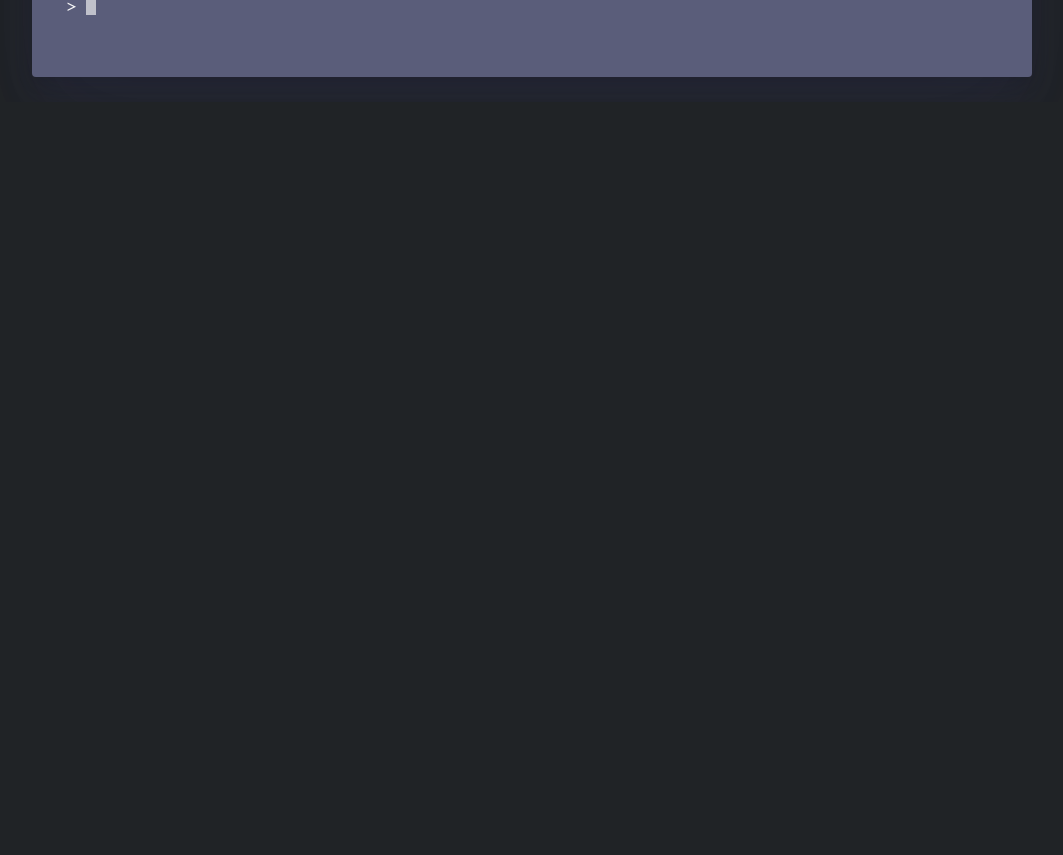
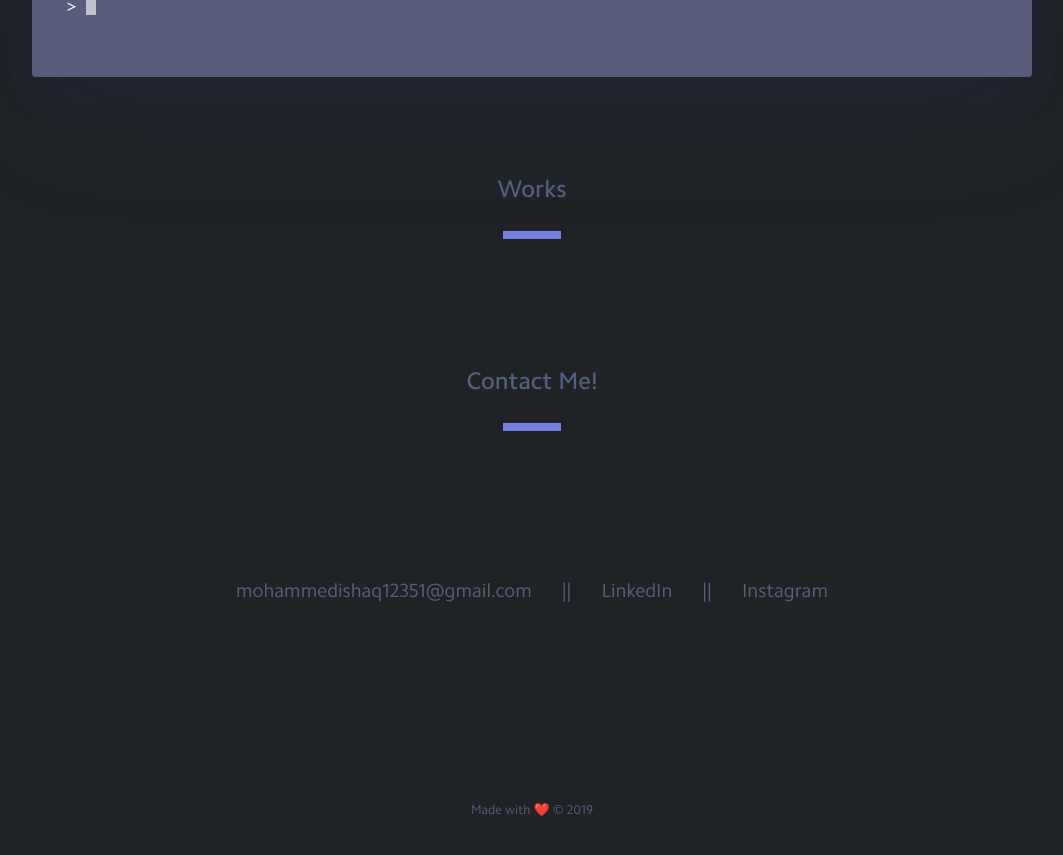
Before and after one commit to Arish-Shah/portfolio, a React (Create React App) app: page / in a window 1280 px wide. Shown: the part 1039-1894 px from the top of the page, without its empty margins (108-1171 px from the left). Before the commit the page ends 1141 px from the top, so only its background shows below. Built offline with nearby package versions, Linux system fonts and the light colour scheme.

Commit message:
Still adding

```diff
--- a/src/App.js
+++ b/src/App.js
@@ -3,8 +3,10 @@ import React from 'react';
 import Navbar from './components/Navbar';
 import Main from './components/Main';
 import About from './components/About';
+import ContactLinks from './components/ContactLinks';
 
 import statements from './content/about-me';
+import Footer from './components/Footer';
 
 const App = () => {
 	return (
@@ -13,6 +15,15 @@ const App = () => {
 				<Navbar />
 				<Main />
 				<About statements={statements} />
+				<h2 id="works" className="section-title">
+					Works
+				</h2>
+				<div className="background" />
+				<h2 id="contact" className="section-title">
+					Contact Me!
+				</h2>
+				<ContactLinks />
+				<Footer />
 			</div>
 		</div>
 	);
--- /dev/null
+++ b/src/components/ContactLinks.js
@@ -0,0 +1,37 @@
+import React from 'react';
+
+const ContactLinks = () => {
+	return (
+		<div className="contact-links">
+			<span>
+				<a
+					rel="noopener"
+					target="_blank"
+					href="mailto:mohammedishaq12351@gmail.com"
+				>
+					mohammedishaq12351@gmail.com
+				</a>
+			</span>
+			<span>
+				<a
+					rel="noopener"
+					target="_blank"
+					href="https://in.linkedin.com/in/mohammed-ishaq-38461614a"
+				>
+					LinkedIn
+				</a>
+			</span>
+			<span>
+				<a
+					rel="noopener"
+					target="_blank"
+					href="https://instagram.com/ishaq.097"
+				>
+					Instagram
+				</a>
+			</span>
+		</div>
+	);
+};
+
+export default ContactLinks;
--- /dev/null
+++ b/src/components/Footer.js
@@ -0,0 +1,11 @@
+import React from 'react';
+
+const Footer = () => {
+	return (
+		<div className="footer">
+			<span>Made with ❤️ &copy; {new Date().getFullYear()}</span>
+		</div>
+	);
+};
+
+export default Footer;
--- a/src/components/Navbar.js
+++ b/src/components/Navbar.js
@@ -4,7 +4,7 @@ const Navbar = () => {
 	return (
 		<div className="navbar-container">
 			<nav className="navbar">
-				<a href="#projects">Projects</a>
+				<a href="#works">Works</a>
 				<a href="#contact">Contact</a>
 			</nav>
 		</div>
--- a/src/content/about-me.js
+++ b/src/content/about-me.js
@@ -6,7 +6,7 @@ export default [
 	{
 		input: 'Ishaq.contactInfo',
 		return:
-			'["<a href="mailto:mohammedishaq12351@gmail.com">mohammedishaq12351@gmail.com</a>", "<a rel="noopener" href="https://in.linkedin.com/in/mohammed-ishaq-38461614a">LinkedIn</a>", "<a rel="noopener" href="https://github.com/vai0">Instagram</a>"]'
+			'["<a href="mailto:mohammedishaq12351@gmail.com">mohammedishaq12351@gmail.com</a>", "<a rel="noopener" href="https://in.linkedin.com/in/mohammed-ishaq-38461614a">LinkedIn</a>", "<a rel="noopener" href="https://instagram.com/ishaq.097">Instagram</a>"]'
 	},
 	{
 		input: 'Ishaq.resume',
```
